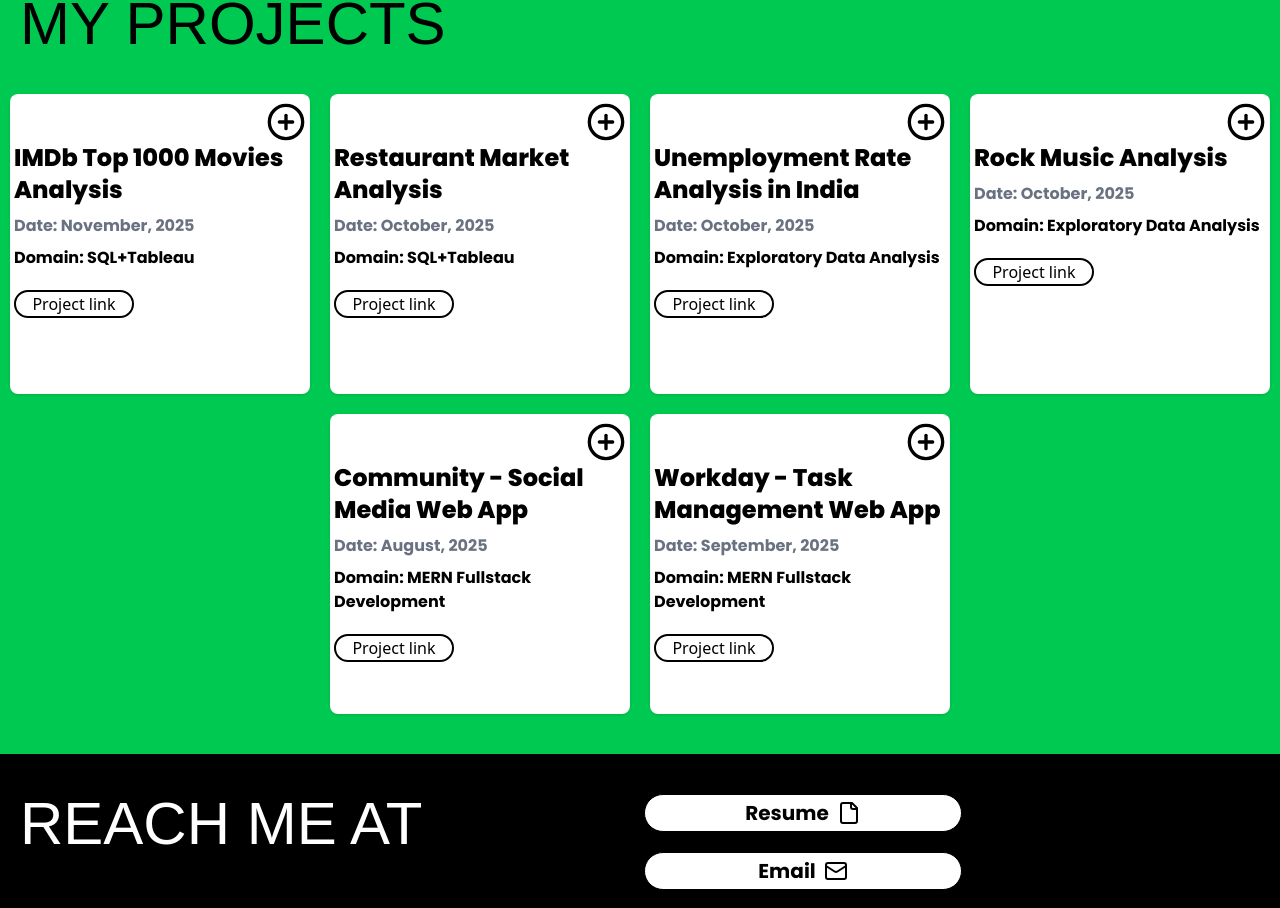
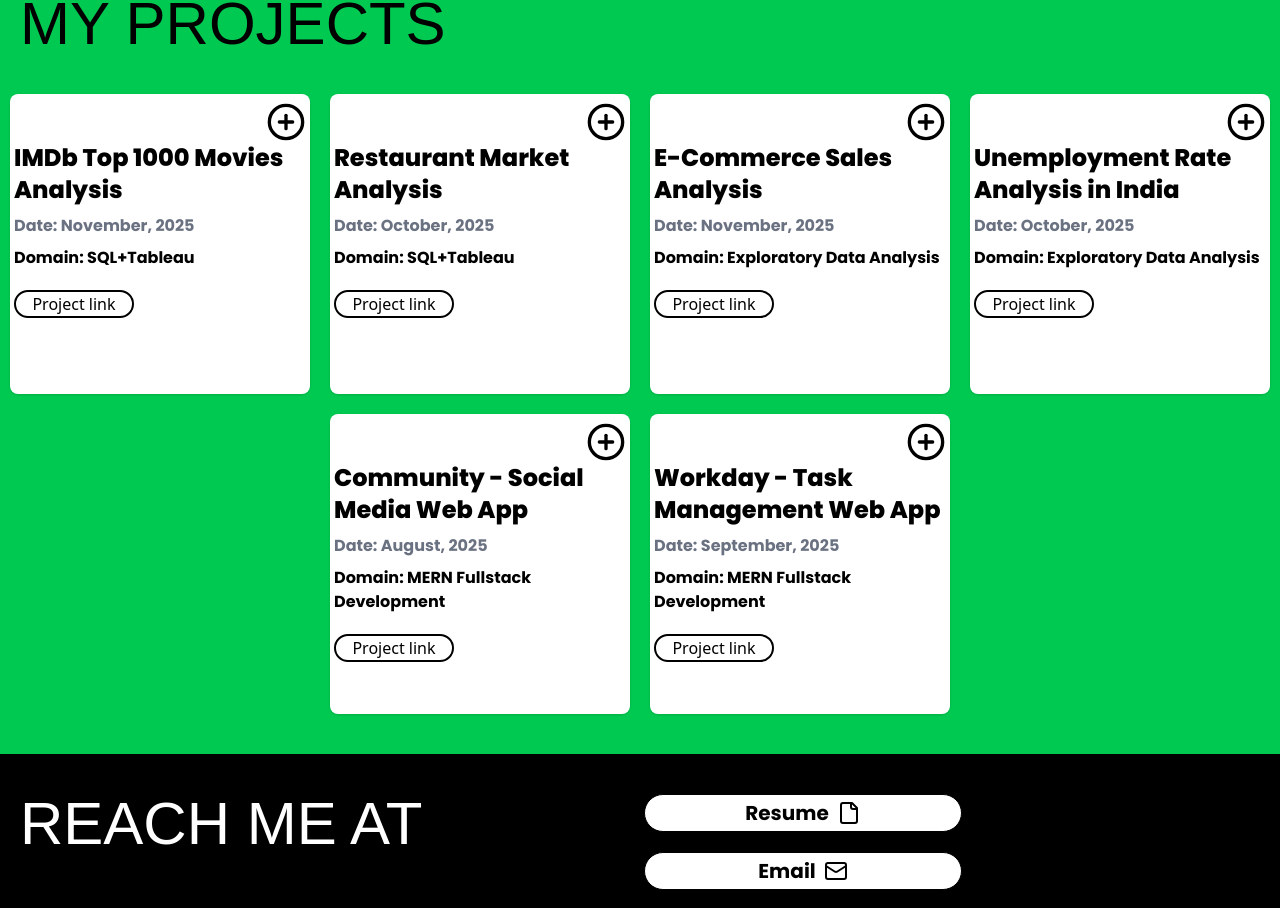
Before and after one commit to aayushmanmukherjee/AayushmanMukherjeeWebsite, a React (Vite) app: page / in a window 1280 px wide. Shown: the part 2446-3354 px from the top of the page. Built offline with nearby package versions, Linux system fonts and the light colour scheme; a web font is replaced by a local one.

Commit message:
Remove Rock Music Analysis card from Projects

```diff
--- a/src/components/Projects.jsx
+++ b/src/components/Projects.jsx
@@ -30,17 +30,17 @@ const Projects = () => {
             domain="SQL+Tableau"
           />
           <Card
+            title="E-Commerce Sales Analysis"
+            desc="Analyzed sales, profit, and order data using Python, Pandas, and visualization tools to compute KPIs such as total sales, average profit, profit margin, and top performing product categories. Built visual insights and comparative analyses to identify high and low performing states and cities, evaluate category wise performance, and highlight regional disparities to support datacdriven business decisions."
+            date="November, 2025"
+            link="https://github.com/aayushmanmukherjee/Sales_Data_Analysis"
+            domain="Exploratory Data Analysis"
+          />
+          <Card
             title="Unemployment Rate Analysis in India"
             desc="Analyzed unemployment rate data across Indian states using Python (Pandas, NumPy, Matplotlib, Seaborn) to study regional disparities, COVID-19 impact, and long-term unemployment trends. Created visual dashboards and trend analyses to highlight state-wise variations and identify key factors influencing post-pandemic recovery."
             date="October, 2025"
             link="https://github.com/aayushmanmukherjee/UnemplymentIndiaStates"
-            domain="Exploratory Data Analysis"
-          />
-          <Card
-            title="Rock Music Analysis"
-            desc="Conducted data-driven analysis of rock songs using Python libraries to identify trends in popularity, song features, and artist influence through clear, insightful visualizations."
-            date="October, 2025"
-            link="https://github.com/aayushmanmukherjee/RockMusicDataAnalysis"
             domain="Exploratory Data Analysis"
           />
           <Card
@@ -57,10 +57,10 @@ const Projects = () => {
             domain="MERN Fullstack Development"
             link="https://github.com/aayushmanmukherjee/Workday"
           />
-        </div> {/* ✅ properly closed this div */}
+        </div>
       </div>
     </motion.section>
-  );
-};
+  )
+}
 
 export default Projects;
```
